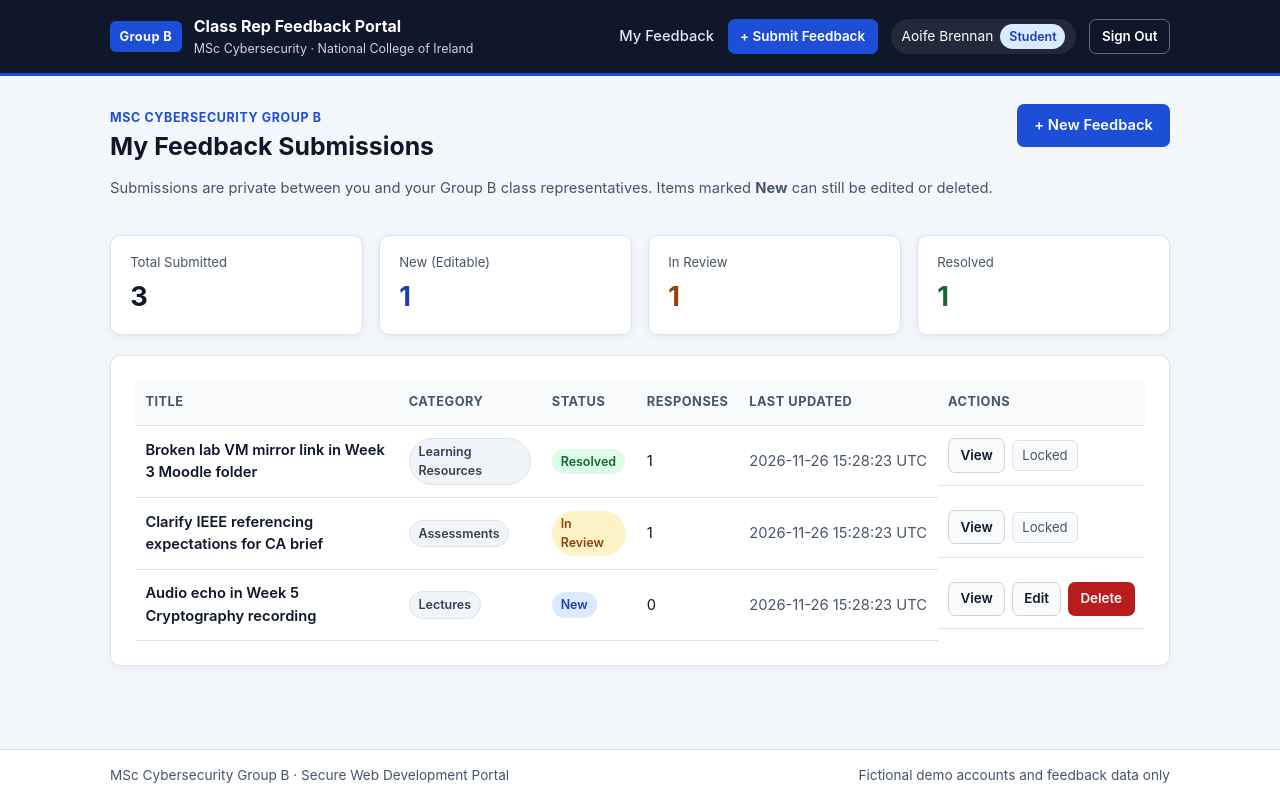
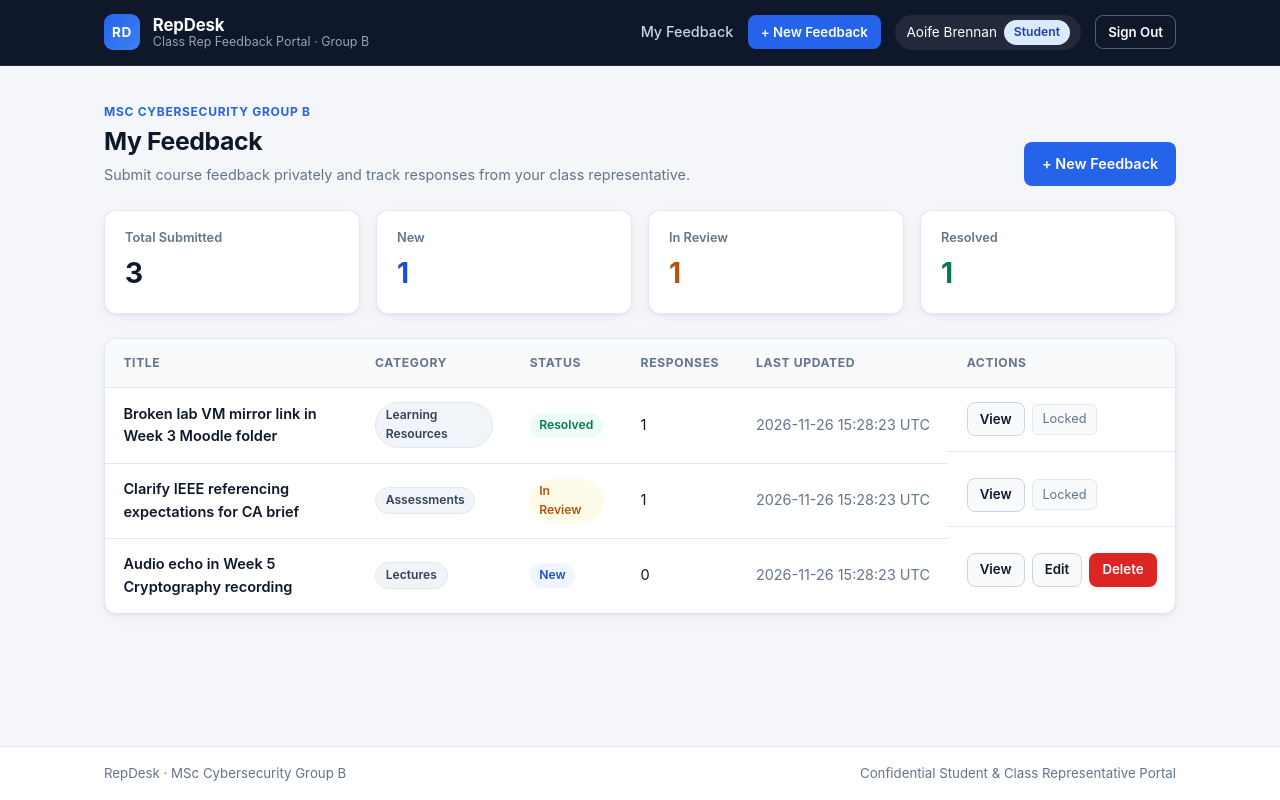
Before and after one commit to meetd2004/class-rep-feedback-portal, a Flask app: page /student/dashboard in a window 1280 px wide. Run offline with Flask 3, Linux system fonts and the light colour scheme; the visitor is signed in with stand-in values (Sample User, id 1); data comes from the database, SQL or seed files in the repository; some libraries are stand-ins or nearby versions.

Commit message:
style(ui): refine portal into a clean, hint-free interface

```diff
--- a/app/static/css/styles.css
+++ b/app/static/css/styles.css
@@ -1,23 +1,23 @@
 :root {
-    --bg: #f3f6fb;
+    --bg: #f4f6f9;
     --surface: #ffffff;
     --surface-subtle: #f8fafc;
     --header-bg: #0f172a;
     --text: #0f172a;
-    --muted: #475569;
-    --border: #dbe3ef;
-    --primary: #1d4ed8;
-    --primary-hover: #1e40af;
-    --danger: #b91c1c;
-    --danger-hover: #991b1b;
-    --new-bg: #dbeafe;
-    --new-fg: #1e40af;
-    --review-bg: #fef3c7;
-    --review-fg: #92400e;
-    --resolved-bg: #dcfce7;
-    --resolved-fg: #166534;
-    --radius: 10px;
-    --shadow: 0 2px 10px rgba(15, 23, 42, 0.06);
+    --muted: #64748b;
+    --border: #e2e8f0;
+    --primary: #2563eb;
+    --primary-hover: #1d4ed8;
+    --danger: #dc2626;
+    --danger-hover: #b91c1c;
+    --new-bg: #eff6ff;
+    --new-fg: #1d4ed8;
+    --review-bg: #fffbeb;
+    --review-fg: #b45309;
+    --resolved-bg: #ecfdf5;
+    --resolved-fg: #047857;
+    --radius: 12px;
+    --shadow: 0 1px 3px rgba(15, 23, 42, 0.06), 0 4px 14px rgba(15, 23, 42, 0.04);
 }
 
 *,
@@ -31,10 +31,11 @@ body {
     min-height: 100vh;
     display: flex;
     flex-direction: column;
-    font-family: -apple-system, BlinkMacSystemFont, "Segoe UI", Roboto, sans-serif;
+    font-family: -apple-system, BlinkMacSystemFont, "Segoe UI", Roboto, "Helvetica Neue", Arial, sans-serif;
     background: var(--bg);
     color: var(--text);
     line-height: 1.55;
+    -webkit-font-smoothing: antialiased;
 }
 
 a {
@@ -48,16 +49,16 @@ a:hover {
 
 .container {
     width: 100%;
-    max-width: 1100px;
+    max-width: 1120px;
     margin: 0 auto;
-    padding: 0 1.25rem;
+    padding: 0 1.5rem;
 }
 
 .site-header {
     background: var(--header-bg);
     color: #ffffff;
     padding: 0.9rem 0;
-    border-bottom: 3px solid var(--primary);
+    border-bottom: 1px solid rgba(255, 255, 255, 0.08);
 }
 
 .header-inner {
@@ -71,7 +72,7 @@ a:hover {
 .brand {
     display: flex;
     align-items: center;
-    gap: 0.75rem;
+    gap: 0.8rem;
     color: #ffffff;
 }
 
@@ -80,40 +81,52 @@ a:hover {
 }
 
 .brand-badge {
-    background: var(--primary);
+    display: inline-flex;
+    align-items: center;
+    justify-content: center;
+    width: 36px;
+    height: 36px;
+    background: linear-gradient(135deg, #2563eb, #3b82f6);
     color: #ffffff;
     font-weight: 700;
-    font-size: 0.8rem;
-    padding: 0.35rem 0.6rem;
-    border-radius: 6px;
-    letter-spacing: 0.03em;
+    font-size: 0.85rem;
+    border-radius: 9px;
+    letter-spacing: 0.04em;
 }
 
 .brand-text {
     display: flex;
     flex-direction: column;
+    line-height: 1.2;
+}
+
+.brand-text strong {
+    font-size: 1.05rem;
+    letter-spacing: -0.01em;
 }
 
 .brand-text small {
-    color: #cbd5e1;
+    color: #94a3b8;
     font-size: 0.78rem;
 }
 
 .main-nav {
     display: flex;
     align-items: center;
-    gap: 0.85rem;
+    gap: 0.9rem;
     flex-wrap: wrap;
 }
 
 .nav-link {
-    color: #e2e8f0;
+    color: #cbd5e1;
     font-weight: 500;
-    font-size: 0.92rem;
+    font-size: 0.9rem;
+    transition: color 0.15s ease;
 }
 
 .nav-link:hover {
     color: #ffffff;
+    text-decoration: none;
 }
 
 .user-chip {
@@ -121,22 +134,24 @@ a:hover {
     align-items: center;
     gap: 0.45rem;
     background: rgba(255, 255, 255, 0.08);
-    padding: 0.3rem 0.65rem;
+    padding: 0.32rem 0.7rem;
     border-radius: 999px;
-    font-size: 0.86rem;
+    font-size: 0.85rem;
 }
 
 .main-content {
     flex: 1;
-    padding-top: 1.75rem;
-    padding-bottom: 2.5rem;
+    padding-top: 2rem;
+    padding-bottom: 3rem;
+    display: flex;
+    flex-direction: column;
 }
 
 .site-footer {
     background: var(--surface);
     border-top: 1px solid var(--border);
-    padding: 0.9rem 0;
-    font-size: 0.85rem;
+    padding: 1rem 0;
+    font-size: 0.83rem;
     color: var(--muted);
 }
 
@@ -151,27 +166,37 @@ a:hover {
     background: var(--surface);
     border: 1px solid var(--border);
     border-radius: var(--radius);
-    padding: 1.5rem;
+    padding: 1.6rem;
     box-shadow: var(--shadow);
 }
 
+.table-card {
+    padding: 0;
+    overflow: hidden;
+}
+
+.table-card .filter-bar {
+    padding: 1.25rem 1.5rem 0 1.5rem;
+}
+
 .card-header {
-    margin-bottom: 1.25rem;
+    margin-bottom: 1.35rem;
 }
 
 .eyebrow {
     display: inline-block;
-    font-size: 0.78rem;
+    font-size: 0.75rem;
     font-weight: 700;
     text-transform: uppercase;
-    letter-spacing: 0.05em;
+    letter-spacing: 0.06em;
     color: var(--primary);
-    margin-bottom: 0.25rem;
+    margin-bottom: 0.3rem;
 }
 
 h1, h2 {
-    margin: 0 0 0.5rem 0;
+    margin: 0 0 0.4rem 0;
     line-height: 1.25;
+    letter-spacing: -0.015em;
 }
 
 h1 {
@@ -179,12 +204,13 @@ h1 {
 }
 
 h2 {
-    font-size: 1.15rem;
+    font-size: 1.12rem;
 }
 
 .muted {
     color: var(--muted);
-    font-size: 0.92rem;
+    font-size: 0.9rem;
+    margin: 0;
 }
 
 .nowrap {
@@ -193,101 +219,81 @@ h2 {
 
 .page-head {
     display: flex;
-    align-items: flex-start;
+    align-items: flex-end;
     justify-content: space-between;
     gap: 1rem;
-    margin-bottom: 1.25rem;
+    margin-bottom: 1.5rem;
     flex-wrap: wrap;
 }
 
 .stats-grid {
     display: grid;
-    grid-template-columns: repeat(auto-fit, minmax(170px, 1fr));
+    grid-template-columns: repeat(auto-fit, minmax(180px, 1fr));
     gap: 1rem;
-    margin-bottom: 1.25rem;
+    margin-bottom: 1.5rem;
 }
 
 .stat-card {
     background: var(--surface);
     border: 1px solid var(--border);
     border-radius: var(--radius);
-    padding: 1rem 1.2rem;
+    padding: 1.1rem 1.25rem;
     box-shadow: var(--shadow);
 }
 
 .stat-label {
     display: block;
-    font-size: 0.82rem;
+    font-size: 0.8rem;
+    font-weight: 600;
     color: var(--muted);
     margin-bottom: 0.25rem;
 }
 
 .stat-value {
-    font-size: 1.7rem;
+    font-size: 1.75rem;
     font-weight: 700;
+    letter-spacing: -0.02em;
 }
 
 .stat-new { color: var(--new-fg); }
 .stat-review { color: var(--review-fg); }
 .stat-resolved { color: var(--resolved-fg); }
 
-.auth-layout {
-    display: grid;
-    grid-template-columns: minmax(0, 1.15fr) minmax(0, 0.95fr);
-    gap: 1.5rem;
-    align-items: start;
+.auth-center {
+    flex: 1;
+    display: flex;
+    align-items: center;
+    justify-content: center;
+    padding: 2rem 0;
 }
 
-.demo-list {
-    display: flex;
-    flex-direction: column;
-    gap: 0.75rem;
-    margin: 1rem 0;
-}
-
-.demo-account {
-    display: flex;
-    justify-content: space-between;
-    align-items: center;
-    gap: 0.75rem;
-    padding: 0.75rem;
-    background: var(--surface-subtle);
-    border: 1px solid var(--border);
-    border-radius: 8px;
-}
-
-.demo-creds {
-    font-family: Consolas, Monaco, monospace;
-    font-size: 0.8rem;
-    color: var(--muted);
-    margin-top: 0.2rem;
-}
-
-.security-note {
-    font-size: 0.83rem;
-    color: var(--muted);
-    margin: 0.75rem 0 0 0;
+.auth-card {
+    width: 100%;
+    max-width: 440px;
+    padding: 2rem;
 }
 
 .stack-form {
     display: flex;
     flex-direction: column;
-    gap: 1rem;
+    gap: 1.05rem;
 }
 
 .form-card {
-    max-width: 760px;
+    max-width: 720px;
+    width: 100%;
 }
 
 .form-group {
     display: flex;
     flex-direction: column;
-    gap: 0.35rem;
+    gap: 0.4rem;
 }
 
 .form-group label {
     font-weight: 600;
-    font-size: 0.92rem;
+    font-size: 0.88rem;
+    color: #334155;
 }
 
 .required {
@@ -347,14 +356,15 @@ textarea:focus {
     display: inline-flex;
     align-items: center;
     justify-content: center;
-    padding: 0.58rem 1rem;
+    padding: 0.6rem 1.05rem;
     font: inherit;
-    font-size: 0.92rem;
+    font-size: 0.9rem;
     font-weight: 600;
-    border-radius: 7px;
+    border-radius: 8px;
     border: 1px solid transparent;
     cursor: pointer;
     text-decoration: none;
+    transition: background-color 0.15s ease, border-color 0.15s ease;
 }
 
 .btn:hover {
@@ -362,12 +372,13 @@ textarea:focus {
 }
 
 .btn-sm {
-    padding: 0.36rem 0.72rem;
-    font-size: 0.84rem;
+    padding: 0.36rem 0.75rem;
+    font-size: 0.83rem;
 }
 
 .btn-full {
     width: 100%;
+    padding: 0.7rem 1rem;
 }
 
 .btn-primary {
@@ -392,7 +403,7 @@ textarea:focus {
 .btn-outline {
     background: transparent;
     color: #ffffff;
-    border-color: rgba(255, 255, 255, 0.35);
+    border-color: rgba(255, 255, 255, 0.3);
 }
 
 .btn-outline:hover {
@@ -450,9 +462,9 @@ textarea:focus {
 .status-pill,
 .badge-category {
     display: inline-block;
-    padding: 0.18rem 0.55rem;
+    padding: 0.2rem 0.6rem;
     border-radius: 999px;
-    font-size: 0.78rem;
+    font-size: 0.76rem;
     font-weight: 600;
 }
 
@@ -519,23 +532,32 @@ textarea:focus {
 .data-table {
     width: 100%;
     border-collapse: collapse;
-    font-size: 0.92rem;
+    font-size: 0.91rem;
 }
 
 .data-table th,
 .data-table td {
     text-align: left;
-    padding: 0.78rem 0.65rem;
+    padding: 0.9rem 1.15rem;
     border-bottom: 1px solid var(--border);
     vertical-align: middle;
 }
 
 .data-table th {
-    font-size: 0.8rem;
+    font-size: 0.76rem;
+    font-weight: 700;
     text-transform: uppercase;
-    letter-spacing: 0.04em;
+    letter-spacing: 0.05em;
     color: var(--muted);
     background: var(--surface-subtle);
+}
+
+.data-table tbody tr:hover {
+    background: #f8fafc;
+}
+
+.data-table tbody tr:last-child td {
+    border-bottom: none;
 }
 
 .row-link {
@@ -555,12 +577,12 @@ textarea:focus {
 .actions-cell {
     display: flex;
     align-items: center;
-    gap: 0.4rem;
+    gap: 0.45rem;
 }
 
 .locked-tag,
 .locked-banner {
-    font-size: 0.82rem;
+    font-size: 0.8rem;
     color: var(--muted);
     background: var(--surface-subtle);
     border: 1px solid var(--border);
--- a/app/static/js/app.js
+++ b/app/static/js/app.js
@@ -1,22 +1,10 @@
-/* CSP-compliant progressive enhancement for confirmations, counters, and demo login autofill. */
+/* CSP-compliant progressive enhancement for delete confirmation and character counters. */
 document.addEventListener("DOMContentLoaded", () => {
     document.querySelectorAll("form[data-confirm-message]").forEach((form) => {
         form.addEventListener("submit", (event) => {
             const message = form.getAttribute("data-confirm-message") || "Are you sure?";
             if (!window.confirm(message)) {
                 event.preventDefault();
-            }
-        });
-    });
-
-    document.querySelectorAll("button[data-fill-email]").forEach((button) => {
-        button.addEventListener("click", () => {
-            const emailInput = document.getElementById("email");
-            const passwordInput = document.getElementById("password");
-            if (emailInput && passwordInput) {
-                emailInput.value = button.getAttribute("data-fill-email") || "";
-                passwordInput.value = button.getAttribute("data-fill-password") || "";
-                emailInput.focus();
             }
         });
     });
--- a/app/templates/base.html
+++ b/app/templates/base.html
@@ -3,7 +3,7 @@
 <head>
     <meta charset="UTF-8">
     <meta name="viewport" content="width=device-width, initial-scale=1.0">
-    <title>{% block title %}Class Rep Feedback Portal{% endblock %}</title>
+    <title>{% block title %}RepDesk · Class Rep Feedback Portal{% endblock %}</title>
     <link rel="stylesheet" href="{{ url_for('static', filename='css/styles.css') }}">
     <script src="{{ url_for('static', filename='js/app.js') }}" defer></script>
 </head>
@@ -11,10 +11,10 @@
     <header class="site-header">
         <div class="container header-inner">
             <a href="{{ url_for('auth.index') }}" class="brand">
-                <span class="brand-badge">Group B</span>
+                <span class="brand-badge" aria-hidden="true">RD</span>
                 <span class="brand-text">
-                    <strong>Class Rep Feedback Portal</strong>
-                    <small>MSc Cybersecurity · National College of Ireland</small>
+                    <strong>RepDesk</strong>
+                    <small>Class Rep Feedback Portal · Group B</small>
                 </span>
             </a>
 
@@ -22,9 +22,9 @@
             <nav class="main-nav" aria-label="Primary Navigation">
                 {% if g.user.role == 'student' %}
                     <a href="{{ url_for('student.dashboard') }}" class="nav-link">My Feedback</a>
-                    <a href="{{ url_for('student.create_feedback') }}" class="btn btn-primary btn-sm">+ Submit Feedback</a>
+                    <a href="{{ url_for('student.create_feedback') }}" class="btn btn-primary btn-sm">+ New Feedback</a>
                 {% elif g.user.role == 'rep' %}
-                    <a href="{{ url_for('rep.dashboard') }}" class="nav-link">Rep Queue</a>
+                    <a href="{{ url_for('rep.dashboard') }}" class="nav-link">Feedback Queue</a>
                 {% endif %}
 
                 <div class="user-chip">
@@ -59,8 +59,8 @@
 
     <footer class="site-footer">
         <div class="container footer-inner">
-            <span>MSc Cybersecurity Group B · Secure Web Development Portal</span>
-            <span>Fictional demo accounts and feedback data only</span>
+            <span>RepDesk · MSc Cybersecurity Group B</span>
+            <span>Confidential Student &amp; Class Representative Portal</span>
         </div>
     </footer>
 </body>
--- a/app/templates/error.html
+++ b/app/templates/error.html
@@ -1,11 +1,11 @@
 {% extends "base.html" %}
-{% block title %}{{ status_code }} {{ title }} · Class Rep Feedback Portal{% endblock %}
+{% block title %}{{ status_code }} {{ title }} · RepDesk{% endblock %}
 
 {% block content %}
 <section class="card error-card">
     <span class="error-code">HTTP {{ status_code }}</span>
     <h1>{{ title }}</h1>
     <p class="muted">{{ message }}</p>
-    <a href="{{ url_for('auth.index') }}" class="btn btn-primary">Return to Portal</a>
+    <a href="{{ url_for('auth.index') }}" class="btn btn-primary">Return to Dashboard</a>
 </section>
 {% endblock %}
--- a/app/templates/student_dashboard.html
+++ b/app/templates/student_dashboard.html
@@ -1,14 +1,13 @@
 {% extends "base.html" %}
-{% block title %}My Feedback · Class Rep Feedback Portal{% endblock %}
+{% block title %}My Feedback · RepDesk{% endblock %}
 
 {% block content %}
 <section class="page-head">
     <div>
         <span class="eyebrow">{{ g.user.cohort }}</span>
-        <h1>My Feedback Submissions</h1>
+        <h1>My Feedback</h1>
         <p class="muted">
-            Submissions are private between you and your Group B class representatives.
-            Items marked <strong>New</strong> can still be edited or deleted.
+            Submit course feedback privately and track responses from your class representative.
         </p>
     </div>
     <a href="{{ url_for('student.create_feedback') }}" class="btn btn-primary">+ New Feedback</a>
@@ -20,7 +19,7 @@
         <strong class="stat-value">{{ counts.total }}</strong>
     </div>
     <div class="stat-card">
-        <span class="stat-label">New (Editable)</span>
+        <span class="stat-label">New</span>
         <strong class="stat-value stat-new">{{ counts['New'] }}</strong>
     </div>
     <div class="stat-card">
@@ -33,7 +32,7 @@
     </div>
 </section>
 
-<section class="card">
+<section class="card table-card">
     {% if submissions %}
         <div class="table-wrap">
             <table class="data-table">
@@ -77,7 +76,7 @@
                                     <button type="submit" class="btn btn-danger btn-sm">Delete</button>
                                 </form>
                             {% else %}
-                                <span class="locked-tag" title="Submissions under review or resolved cannot be edited or deleted.">Locked</span>
+                                <span class="locked-tag">Locked</span>
                             {% endif %}
                         </td>
                     </tr>
@@ -89,9 +88,9 @@
         <div class="empty-state">
             <h2>No feedback submitted yet</h2>
             <p class="muted">
-                Have a suggestion or concern about lectures, assessments, timetables, or learning resources?
+                Raise a concern or suggestion regarding lectures, assessments, timetables, or learning resources.
             </p>
-            <a href="{{ url_for('student.create_feedback') }}" class="btn btn-primary">Submit Your First Feedback</a>
+            <a href="{{ url_for('student.create_feedback') }}" class="btn btn-primary">Submit Feedback</a>
         </div>
     {% endif %}
 </section>
```
Also changed, not shown: other parts of app/static/css/styles.css (+46 -28 lines), app/templates/feedback_detail.html (+12 -12 lines), app/templates/feedback_form.html (+9 -9 lines), app/templates/login.html (+5 -66 lines), app/templates/rep_dashboard.html (+8 -8 lines).
